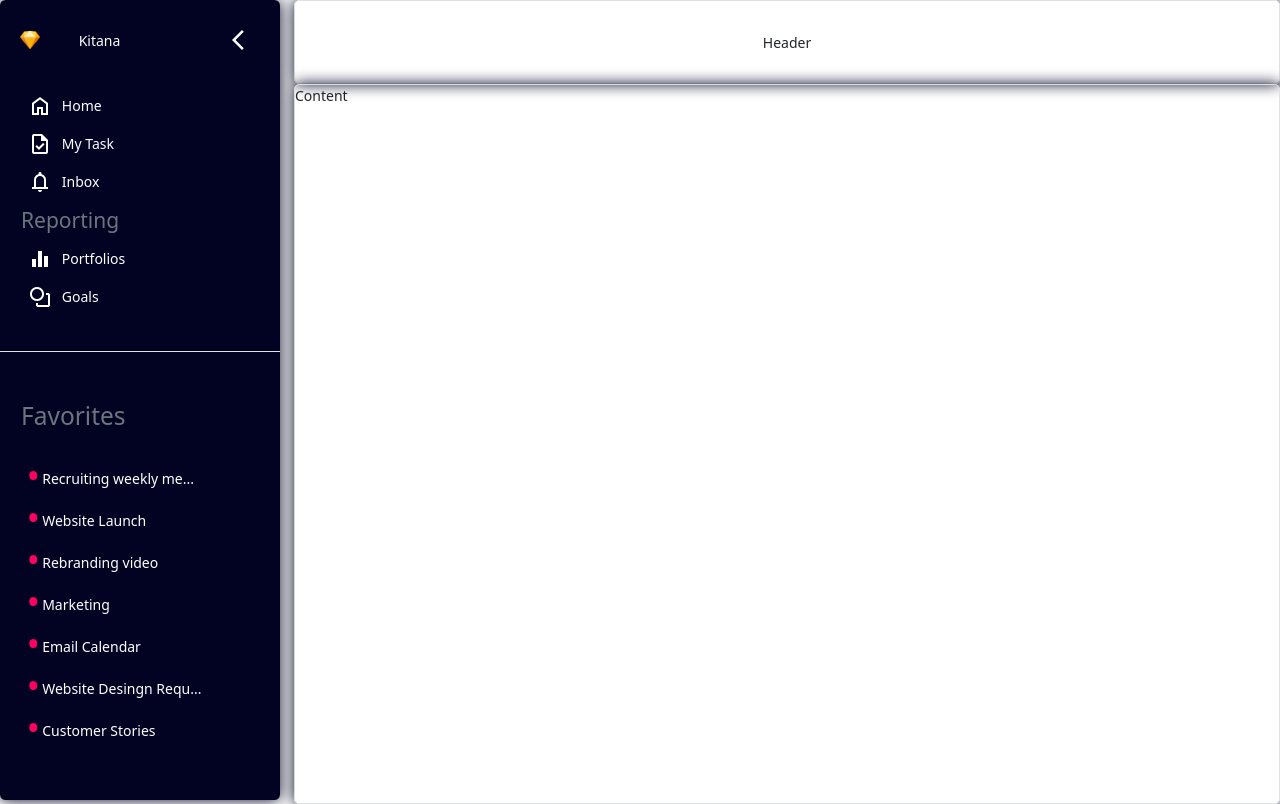
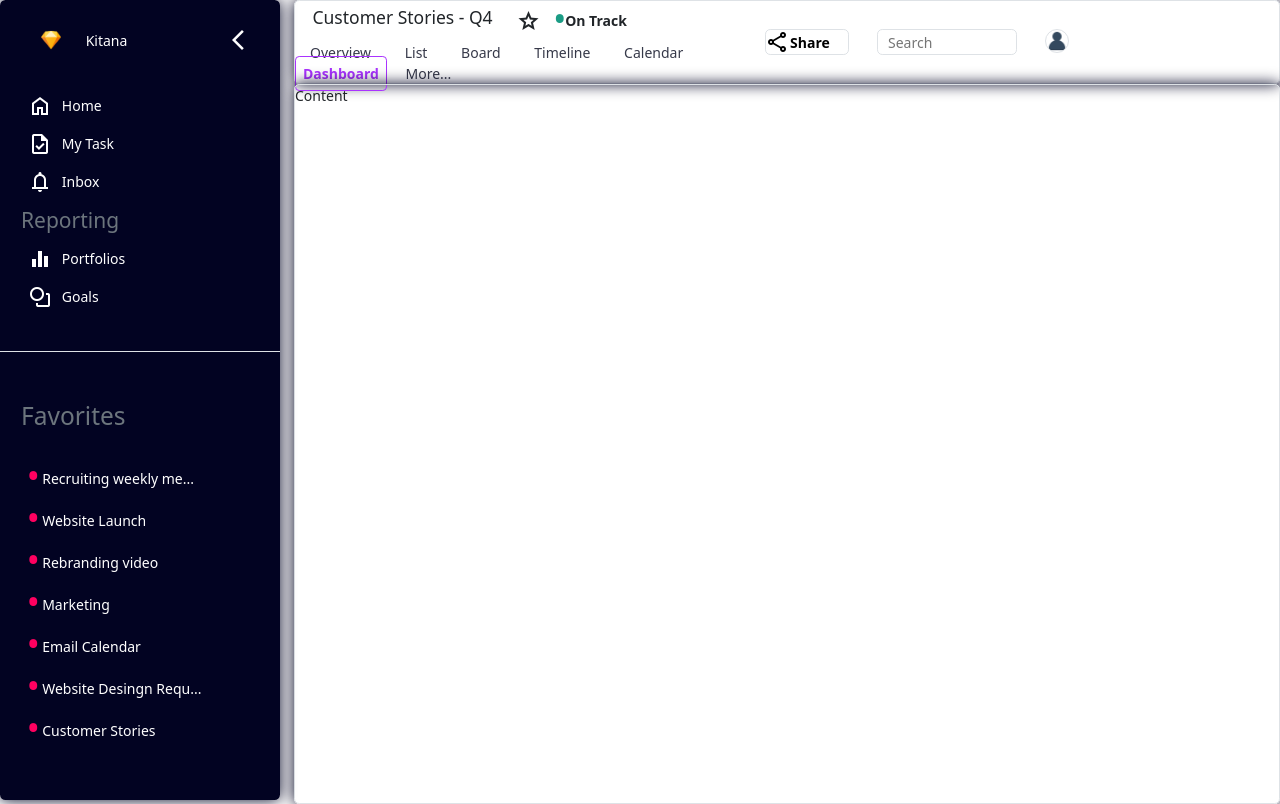
Before and after one commit to zhoommer/Dashboard, a plain HTML site: page index.html in a window 1280 px wide. Drawn offline with nearby package versions, Linux system fonts and the light colour scheme.

Commit message:
Update Dashboard

```diff
--- a/index.html
+++ b/index.html
@@ -22,7 +22,39 @@
   </head>
   <body>
     <main>
-      <header class="border rounded">Header</header>
+      <header class="border rounded">
+        <div class="header-left">
+          <div class="hl-top d-flex align-items-center">
+            <h5>Customer Stories - Q4</h5>
+            <span class="material-symbols-outlined"> grade </span>
+            <span class="dotted fw-bold">On Track</span>
+          </div>
+
+          <div class="hl-bottom">
+            <a href="#">Overview</a>
+            <a href="#">List</a>
+            <a href="#">Board</a>
+            <a href="#">Timeline</a>
+            <a href="#">Calendar</a>
+            <a href="#">Dashboard</a>
+            <a href="#">More...</a>
+          </div>
+        </div>
+
+        <div class="header-right d-flex justify-content-end">
+          <button class="bg-white border rounded d-flex align-items-center fw-bold">
+			  <span class="material-symbols-outlined" id="share"> share </span>Share
+          </button>
+          <input type="search" placeholder="Search" class="border rounded" />
+          <img
+            src="./images/user.png"
+            alt="user"
+            class="border rounded-circle"
+            width="24px"
+            height="24px"
+          />
+        </div>
+      </header>
       <article class="border rounded">Content</article>
 
       <aside class="rounded">
@@ -87,7 +119,7 @@
           </div>
         </div>
         <div class="favorites">
-			<h3 class="text-secondary m-4">Favorites</h3>
+          <h3 class="text-secondary m-4">Favorites</h3>
           <ul class="favorites-nav">
             <li class="fav-item">
               <a href="#" class="fav-links">Recruiting weekly me...</a>
--- a/style.css
+++ b/style.css
@@ -127,7 +127,6 @@ header {
   grid-area: head;
   height: 6em;
   display: flex;
-  justify-content: space-evenly;
   align-items: center;
   transition: all 0.3s ease;
   box-shadow: 0px 0px 15px 0px var(--color-sidebar-background);
@@ -259,6 +258,67 @@ aside > div {
   top: 0.1em;
 }
 
+
+/* HEADER CSS STYLE */
+
+.dotted {
+	position: relative;
+	bottom: 0.4em;
+}
+.dotted::before {
+	content: "\2022";
+	color: var(--color-success);
+	font-size: 2em;
+	position: relative;
+	top: 0.1em;
+}
+
+.hl-top >span, h5 {
+	margin-left: 1em;
+}
+
+.hl-bottom > a {
+	text-decoration: none;
+	color: var(--color-dark);
+	padding: 0 15px;
+	font-weight: 400;
+}
+
+.hl-bottom > a:nth-child(6) {
+	border: 1px solid #AA33FF;
+	color: #AA33FF;
+	border-radius: 0.3em;
+	padding: 0.5em;
+	font-weight: 600;
+}
+
+header > div:first-child {
+	flex: 50%;
+}
+
+header > div:last-child {
+	flex: 50%;
+	justify-content: end;
+	position: relative;
+	right: 15em;
+}
+
+button {
+	width: 6em;
+}
+
+input[type="search"] {
+	width: 10em;
+	margin-left: 2em;
+	padding-left:  10px;
+}
+
+img {
+	margin-left: 2em;
+	object-fit: cover;
+}
+
+
 /* Mobile */
 @media (max-width: 480px) {
   aside {
```
Also changed, not shown: images/user.png (added).
